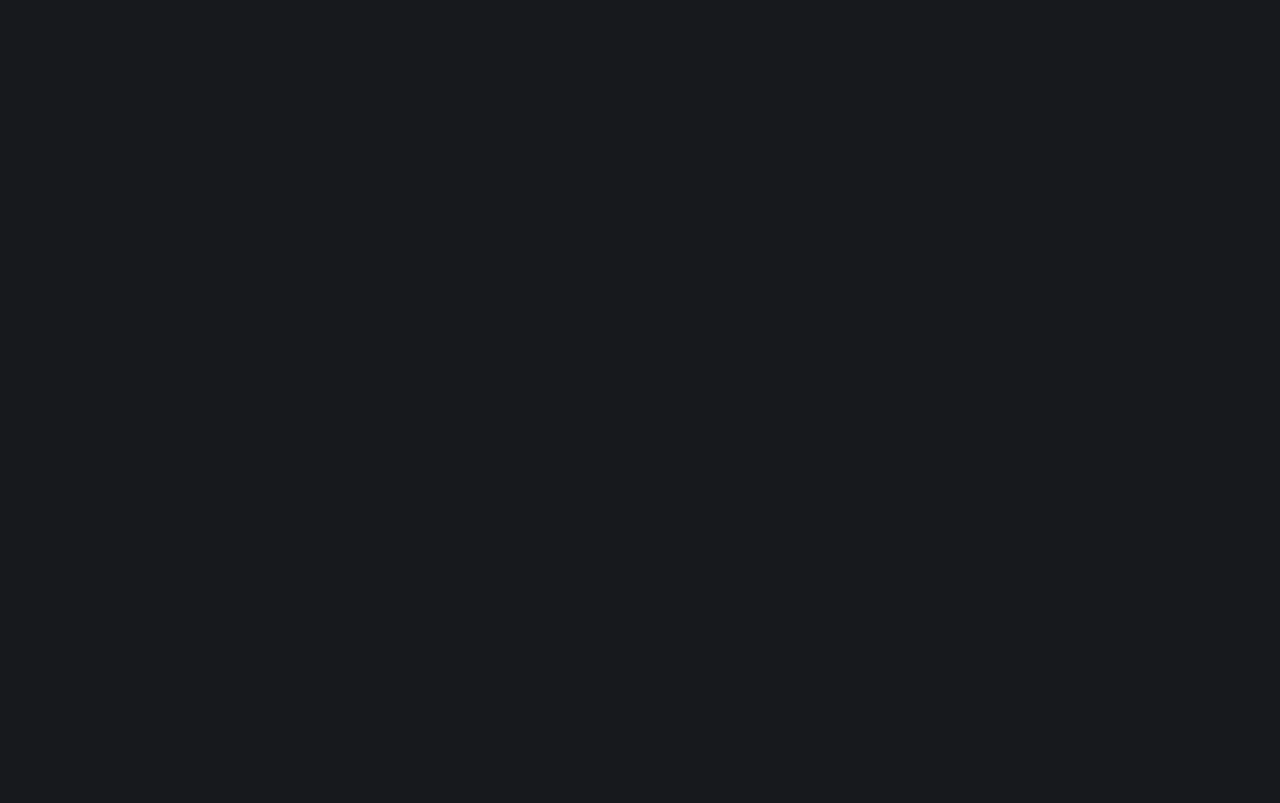
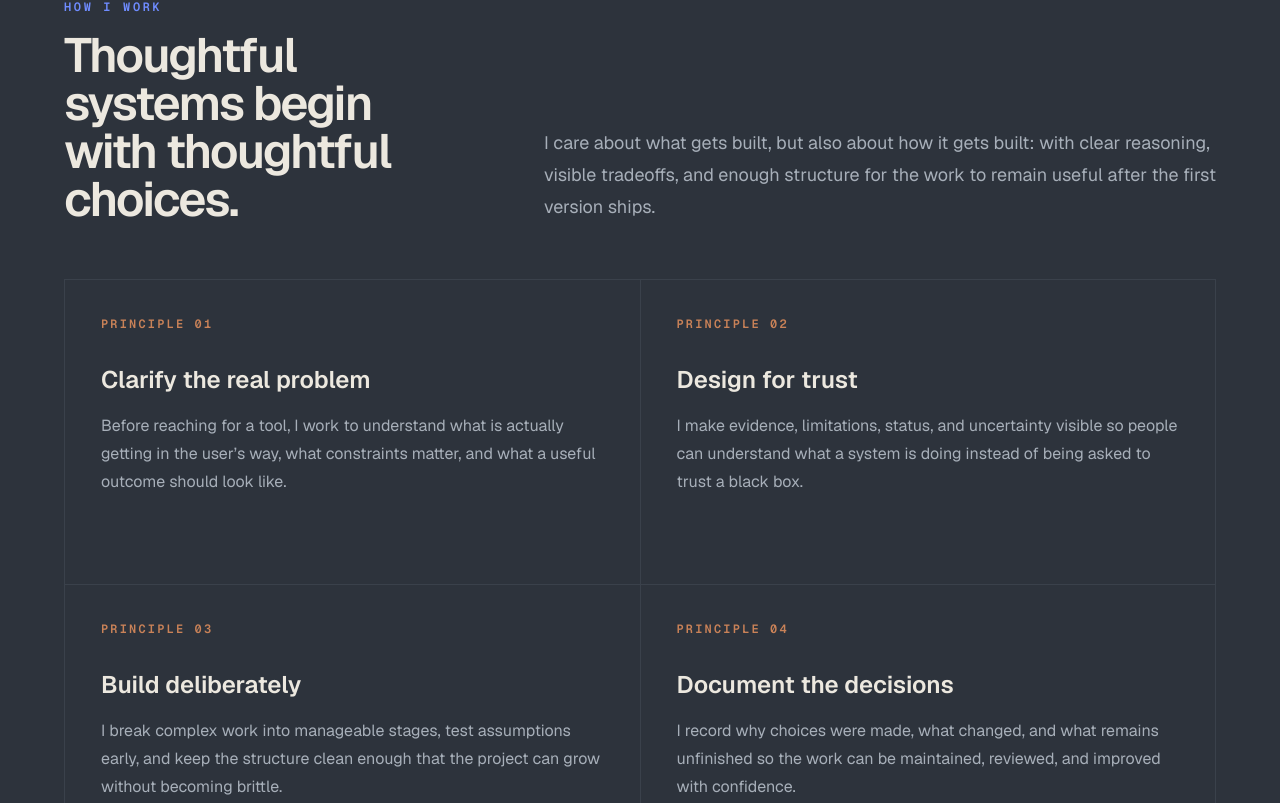
Before and after one commit to ZachariasBraetyllo-Sec/zacharias-portfolio, a Next.js app: page / in a window 1280 px wide. Shown: the part 2457-3260 px from the top of the page. Before the commit the page ends 2343 px from the top, so only its background shows below. Built offline with nearby package versions, Linux system fonts and the light colour scheme.

Commit message:
Add portfolio working principles section

```diff
--- a/app/page.tsx
+++ b/app/page.tsx
@@ -37,6 +37,33 @@ const currentProjects = [
     description:
       "A creative decision-support system designed to help teams examine how stories and ideas can be thoughtfully adapted across formats and audiences.",
     focus: "Submission materials, project documentation, and presentation",
+  },
+];
+
+const workingPrinciples = [
+  {
+    number: "01",
+    title: "Clarify the real problem",
+    description:
+      "Before reaching for a tool, I work to understand what is actually getting in the user’s way, what constraints matter, and what a useful outcome should look like.",
+  },
+  {
+    number: "02",
+    title: "Design for trust",
+    description:
+      "I make evidence, limitations, status, and uncertainty visible so people can understand what a system is doing instead of being asked to trust a black box.",
+  },
+  {
+    number: "03",
+    title: "Build deliberately",
+    description:
+      "I break complex work into manageable stages, test assumptions early, and keep the structure clean enough that the project can grow without becoming brittle.",
+  },
+  {
+    number: "04",
+    title: "Document the decisions",
+    description:
+      "I record why choices were made, what changed, and what remains unfinished so the work can be maintained, reviewed, and improved with confidence.",
   },
 ];
 
@@ -92,7 +119,7 @@ export default function Home() {
               </a>
 
               <a
-                href="#about"
+                href="#process"
                 className="inline-flex items-center justify-center border border-foreground px-5 py-3 font-mono text-sm font-semibold uppercase tracking-[0.12em] hover:-translate-y-0.5 hover:bg-foreground hover:text-background"
               >
                 About How I Build
@@ -236,6 +263,52 @@ export default function Home() {
           </div>
         </div>
       </section>
+
+      <section
+        id="process"
+        className="border-y border-border bg-surface-strong px-6 py-20 sm:px-10 lg:px-16 lg:py-28"
+      >
+        <div className="mx-auto w-full max-w-7xl">
+          <div className="grid gap-8 lg:grid-cols-[0.7fr_1.3fr] lg:items-end">
+            <div>
+              <p className="font-mono text-xs font-semibold uppercase tracking-[0.22em] text-accent">
+                How I Work
+              </p>
+
+              <h2 className="mt-4 text-4xl font-semibold tracking-[-0.04em] sm:text-5xl">
+                Thoughtful systems begin with thoughtful choices.
+              </h2>
+            </div>
+
+            <p className="max-w-2xl text-lg leading-8 text-muted lg:justify-self-end">
+              I care about what gets built, but also about how it gets built:
+              with clear reasoning, visible tradeoffs, and enough structure for
+              the work to remain useful after the first version ships.
+            </p>
+          </div>
+
+          <div className="mt-14 grid gap-px overflow-hidden border border-border bg-border md:grid-cols-2">
+            {workingPrinciples.map((principle) => (
+              <article
+                key={principle.number}
+                className="min-h-[19rem] bg-surface-strong p-7 sm:p-9"
+              >
+                <p className="font-mono text-xs font-semibold tracking-[0.18em] text-accent-warm">
+                  PRINCIPLE {principle.number}
+                </p>
+
+                <h3 className="mt-8 text-2xl font-semibold">
+                  {principle.title}
+                </h3>
+
+                <p className="mt-4 max-w-xl leading-7 text-muted">
+                  {principle.description}
+                </p>
+              </article>
+            ))}
+          </div>
+        </div>
+      </section>
     </main>
   );
 }
```
